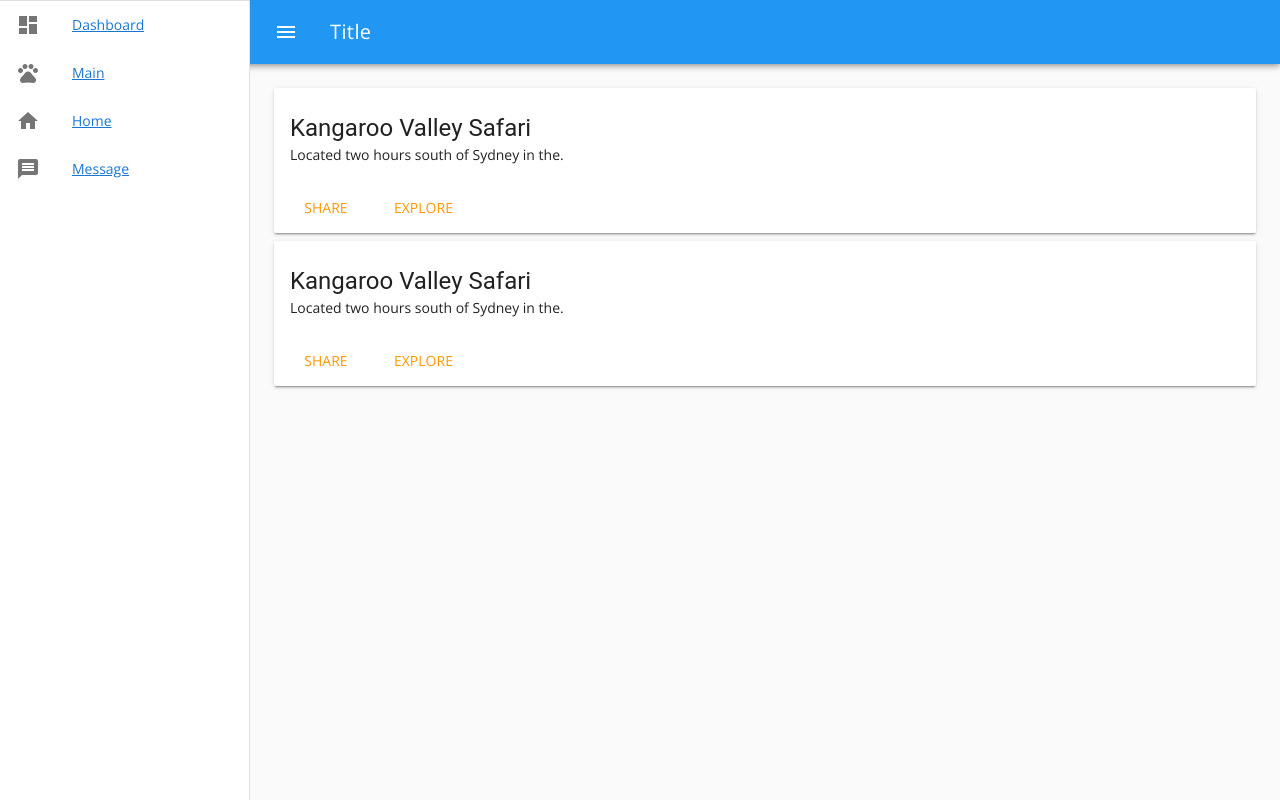
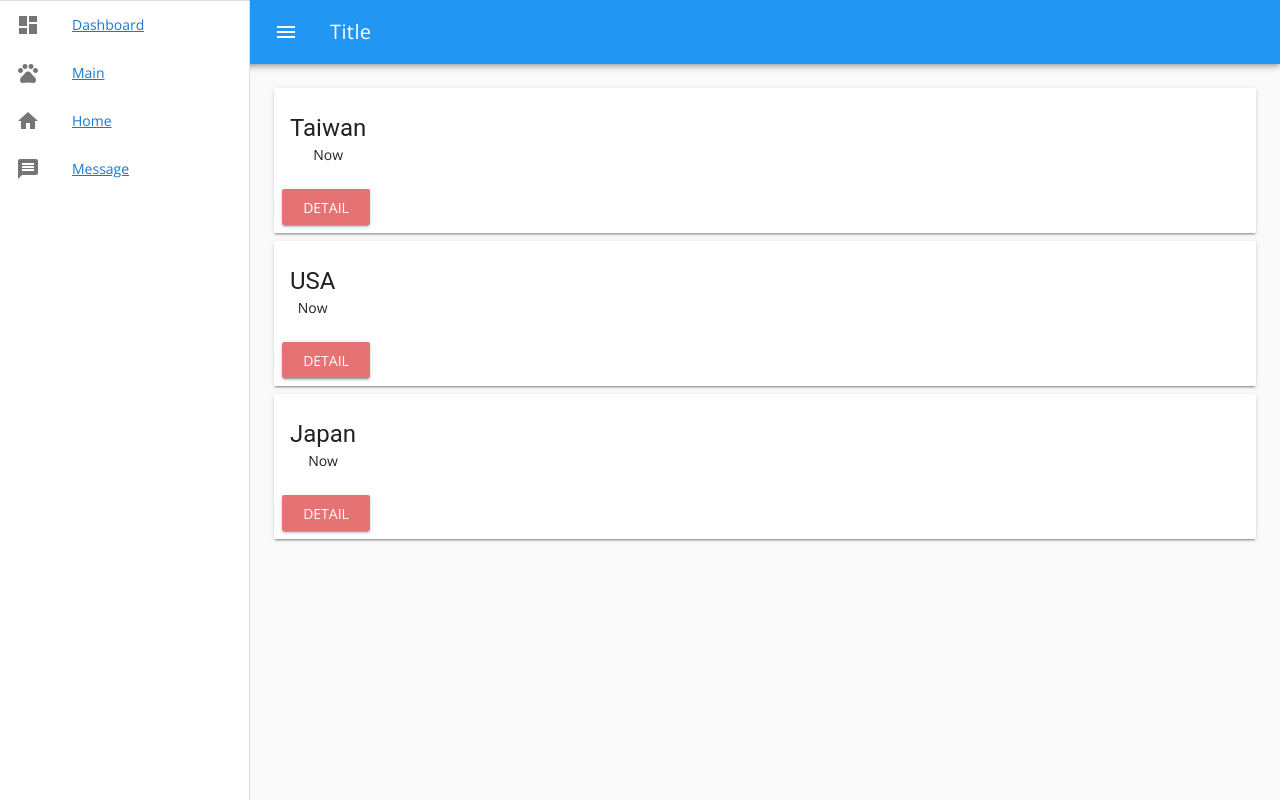
Before and after one commit to shadow3x3x3/mun-frontend, a Vue app: page /message in a window 1280 px wide. Built offline with nearby package versions, Linux system fonts and the light colour scheme.

Commit message:
[Layout] Basic message layout

```diff
--- /dev/null
+++ b/src/components/MessageCard.vue
@@ -0,0 +1,56 @@
+<template>
+  <div class="text-xs-center">
+    <v-card>
+      <v-card-title primary-title>
+        <div>
+          <h3 class="headline mb-0">{{ object }}</h3>
+          <div>{{ date }}</div>
+        </div>
+      </v-card-title>
+      <v-card-actions>
+        <v-btn color="red lighten-2" dark @click="dialog = true">
+          Detail
+        </v-btn>
+      </v-card-actions>
+    </v-card>
+
+    <v-dialog v-model="dialog" width="500">
+      <v-card>
+        <v-card-title
+          class="headline grey lighten-2"
+          primary-title
+        >
+          From {{ object }}
+        </v-card-title>
+
+        <v-card-text>
+          {{ content }}
+        </v-card-text>
+
+        <v-divider></v-divider>
+
+        <v-card-actions>
+          <v-spacer></v-spacer>
+          <v-btn
+            color="primary"
+            flat
+            @click="dialog = false"
+          >
+            I accept
+          </v-btn>
+        </v-card-actions>
+      </v-card>
+    </v-dialog>
+  </div>
+</template>
+
+<script>
+export default {
+  props: ['object', 'date', 'content'],
+  data() {
+    return {
+      dialog: false,
+    };
+  },
+};
+</script>
--- a/src/views/Message.vue
+++ b/src/views/Message.vue
@@ -1,52 +1,42 @@
 <template>
   <v-container grid-list-md>
     <v-layout column wrap justify-center>
-      <v-flex>
-        <v-card>
-          <v-card-title primary-title>
-            <div>
-              <h3 class="headline mb-0">Kangaroo Valley Safari</h3>
-              <div>Located two hours south of Sydney in the.</div>
-            </div>
-          </v-card-title>
-          <v-card-actions>
-            <v-btn flat color="orange">Share</v-btn>
-            <v-btn flat color="orange">Explore</v-btn>
-          </v-card-actions>
-        </v-card>
+
+      <v-flex v-for="message in messages" :key="message.id">
+        <MessageCard v-bind="message"></MessageCard>
       </v-flex>
 
-      <v-flex>
-        <v-card>
-          <v-card-title primary-title>
-            <div>
-              <h3 class="headline mb-0">Kangaroo Valley Safari</h3>
-              <div>Located two hours south of Sydney in the.</div>
-            </div>
-          </v-card-title>
-          <v-card-actions>
-            <v-btn flat color="orange">Share</v-btn>
-            <v-btn flat color="orange">Explore</v-btn>
-          </v-card-actions>
-        </v-card>
-      </v-flex>
     </v-layout>
   </v-container>
 </template>
 
 <script>
+import MessageCard from '@/components/MessageCard.vue';
+
 export default {
+  components: {
+    MessageCard,
+  },
   data() {
     return {
       messages: [
         {
-
+          id: 1,
+          object: 'Taiwan',
+          date: 'Now',
+          content: 'This is Taiwan message',
         },
         {
-
+          id: 2,
+          object: 'USA',
+          date: 'Now',
+          content: 'This is USA message',
         },
         {
-
+          id: 3,
+          object: 'Japan',
+          date: 'Now',
+          content: 'This is Japan message',
         },
       ],
     };
```
